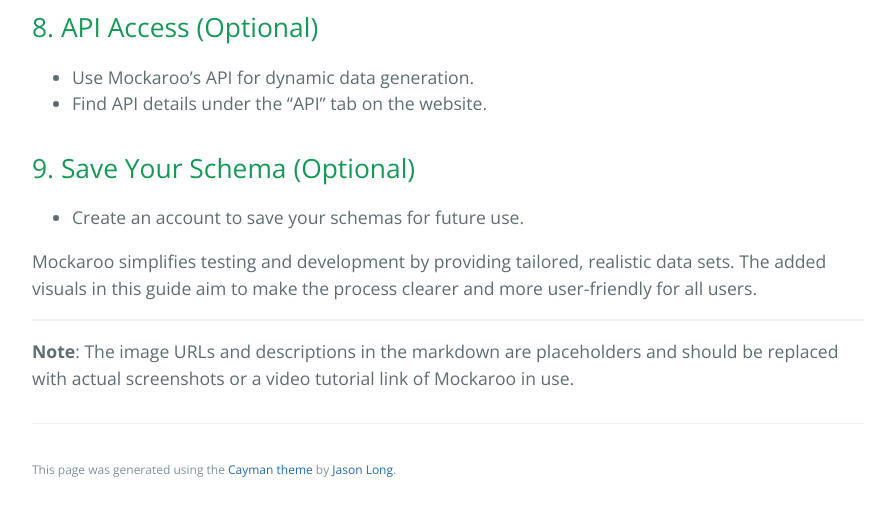
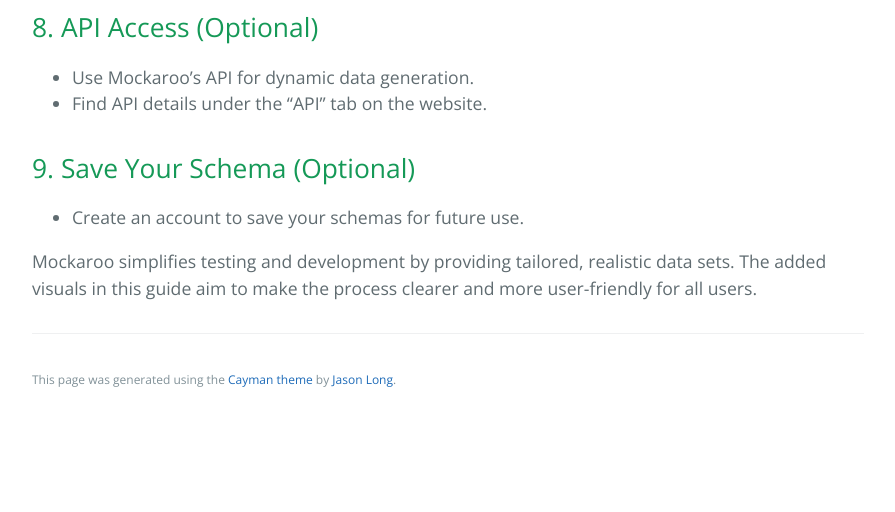
Before and after one commit to learning-software-engineering/learning-software-engineering.github.io, a Jekyll site: the page built from Topics/Software_Tools/Mockaroo_Guide.md, in a window 1280 px wide and 900 px high, scrolled down 2291 px, cut to the strip 388-900 px from the top of the window. Shown: the whole strip, without its empty margins (192-1087 px from the left). Built offline with Jekyll 4.4.1, drawn with Linux system fonts in a browser that asks for light colours; our own code applies the rules of GitHub Pages for plain Markdown files; after the commit the page ends 3101 px from its top, so only the background shows below that.

Commit message:
Update Mockaroo_Guide.md

```diff
--- a/Topics/Software_Tools/Mockaroo_Guide.md
+++ b/Topics/Software_Tools/Mockaroo_Guide.md
@@ -52,7 +52,3 @@
 - Create an account to save your schemas for future use.
 
 Mockaroo simplifies testing and development by providing tailored, realistic data sets. The added visuals in this guide aim to make the process clearer and more user-friendly for all users.
-
----
-
-**Note**: The image URLs and descriptions in the markdown are placeholders and should be replaced with actual screenshots or a video tutorial link of Mockaroo in use.
```
